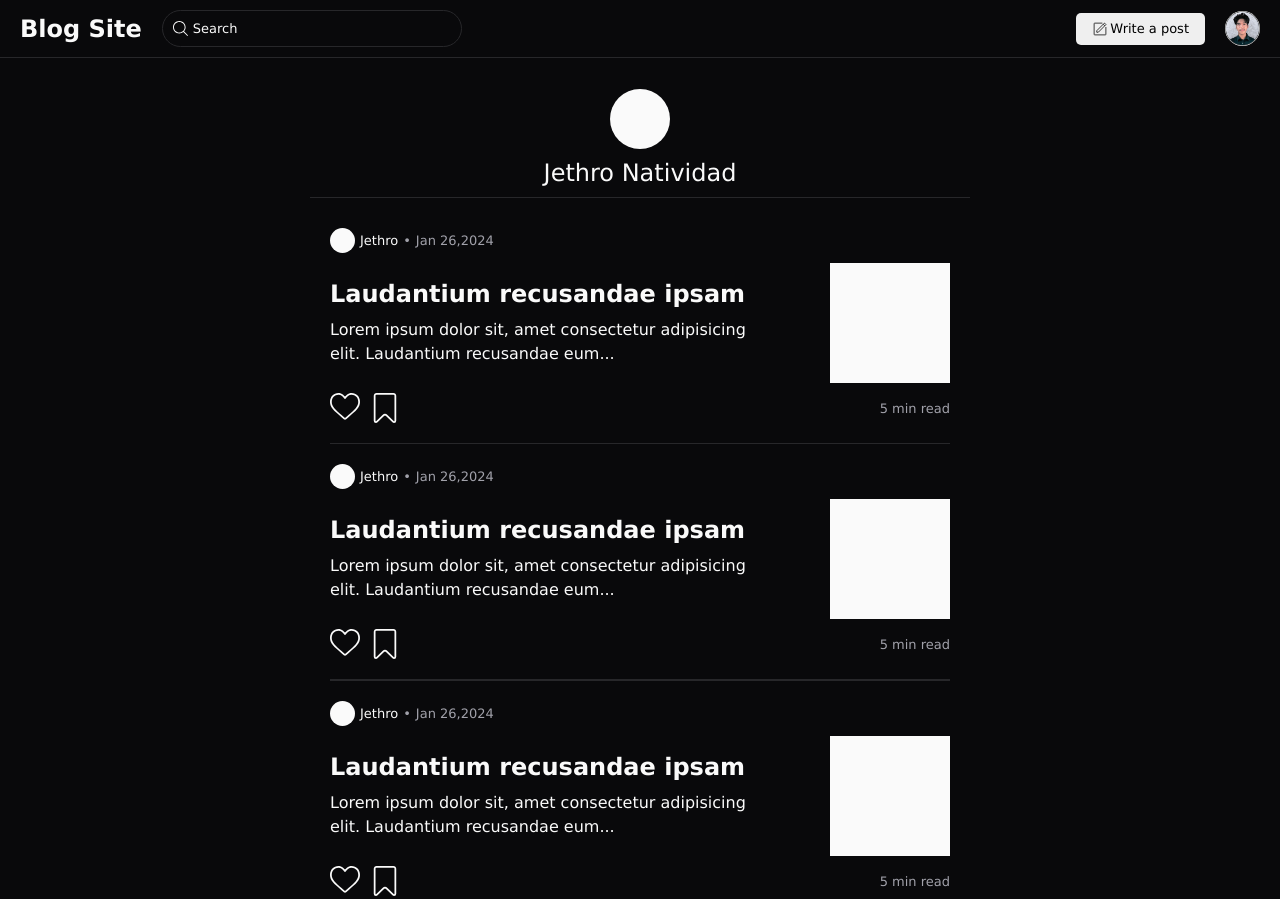
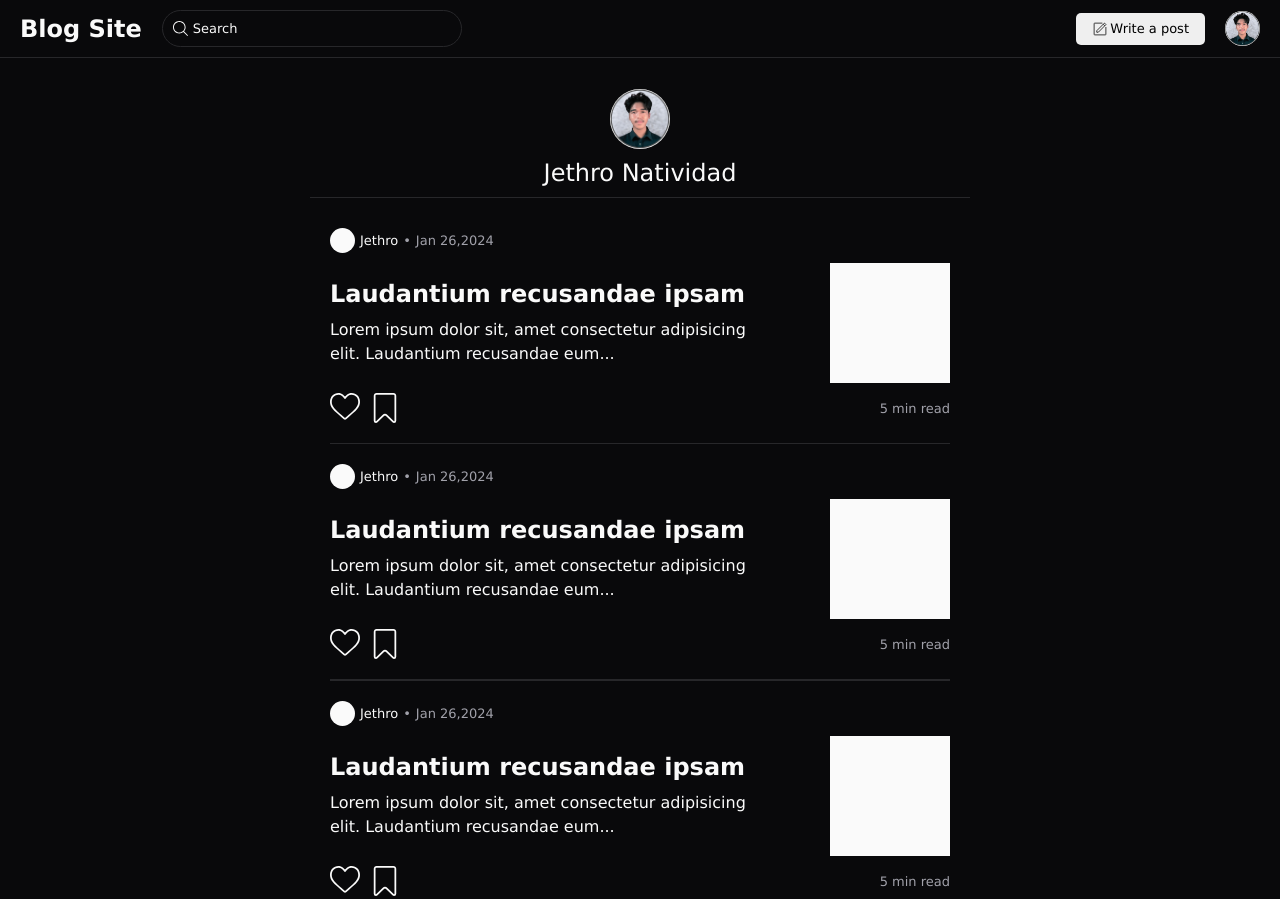
Before and after one commit to JethroNatividad/electives-project, a plain HTML site: page profile.html in a window 1280 px wide. Shown: the top 899 px of the page. Drawn offline with Linux system fonts and the light colour scheme.

Commit message:
Profile page: add profile pic

```diff
--- a/profile.html
+++ b/profile.html
@@ -55,7 +55,9 @@
       <div class="container">
         <div>
           <div class="profile-container">
-            <div class="profile-pic"></div>
+            <div class="profile-pic">
+              <img src="./assets/images/profile-1.png" alt="pfp" />
+            </div>
             <p class="profile-name">Jethro Natividad</p>
           </div>
         </div>
--- a/styles/profile.css
+++ b/styles/profile.css
@@ -23,7 +23,13 @@ main {
   height: 60px;
   width: 60px;
   border-radius: 50%;
-  background-color: hsl(0, 0%, 98%);
+  overflow: hidden;
+}
+
+.profile-pic > img {
+  height: 100%;
+  width: 100%;
+  object-fit: cover;
 }
 
 .profile-name {
```
